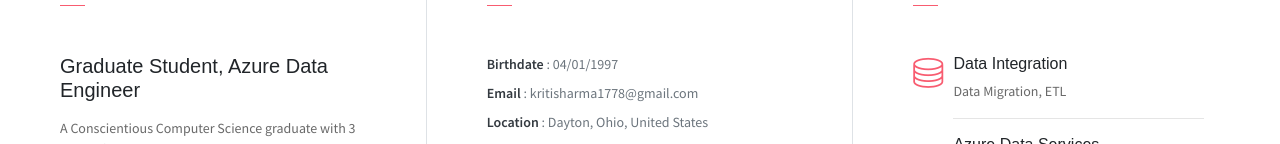
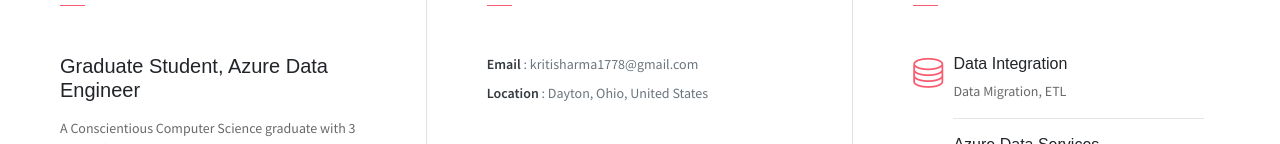
Before and after one commit to kritisharma-ud/kritisharma-ud.github.io, a plain HTML site: page index.html in a window 1280 px wide. Shown: the part 351-495 px from the top of the page. Drawn offline with Linux system fonts and the light colour scheme; some packages are replaced by stand-ins of ours.

Commit message:
removing bdate

```diff
--- a/index.html
+++ b/index.html
@@ -68,7 +68,6 @@
                 <h3 class="font-weight-light">Personal Info</h3>
                 <span class="line mb-5"></span>
                 <ul class="mt40 info list-unstyled">
-                    <li><span>Birthdate</span> : 04/01/1997</li>
                     <li><span>Email</span> : kritisharma1778@gmail.com</li>
                     <li><span>Location</span> : Dayton, Ohio, United States</li>
                 </ul>
```
Also changed, not shown: 5 other files.
